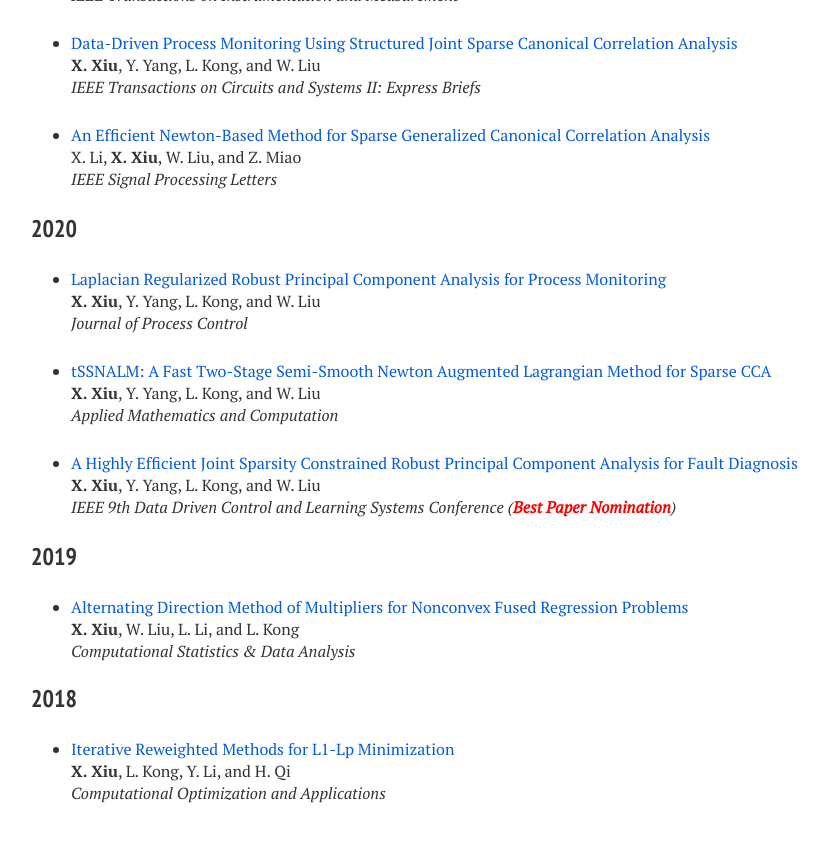
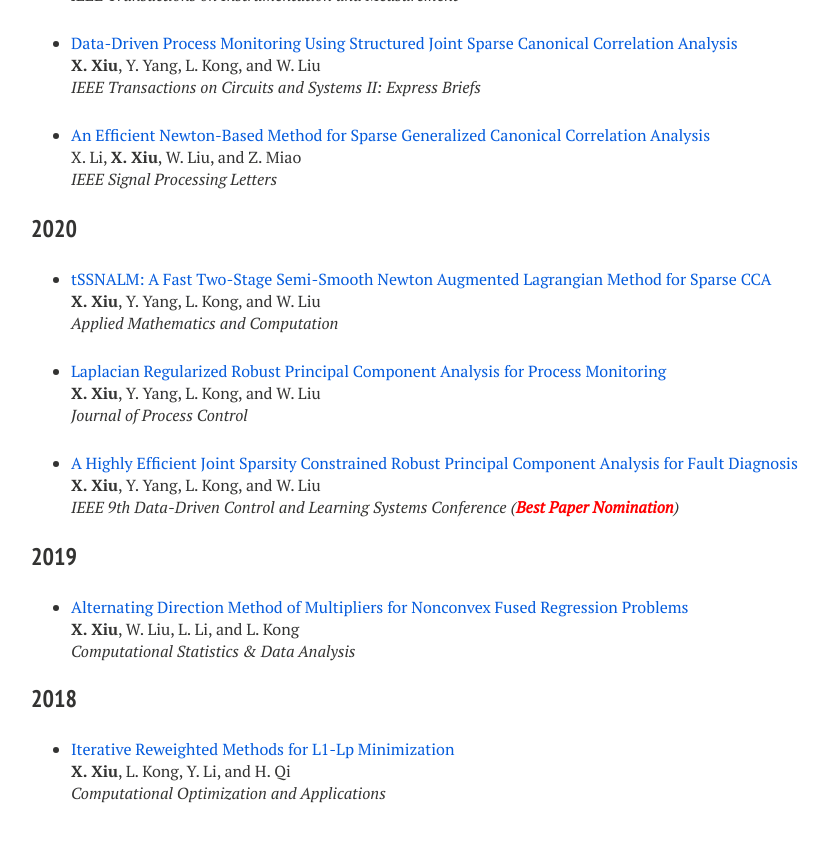
Before and after one commit to xianchaoxiu/xianchaoxiu.github.io, a Jekyll site: the page built from publications/index.md, in a window 1280 px wide and 900 px high, scrolled down 1728 px. Shown: the top 842 px of the window, without its empty margins (289-1117 px from the left). Built offline with Jekyll 4.4.1, drawn with Linux system fonts in a browser that asks for light colours; nearby versions of some CDN libraries; some of the changed text lies outside the part shown.

Commit message:
Update index.md

```diff
--- a/publications/index.md
+++ b/publications/index.md
@@ -48,14 +48,14 @@ Y. Zhu, <b>X. Xiu</b>, W. Liu, and C. Yin<br>
 <i>IEEE Transactions on Industrial Informatics</i><br>
 
 
+* <a href="https://ieeexplore.ieee.org/abstract/document/10050438" class="textlink" target="_blank">Learning Sparse Kernel CCA with Graph Priors for Nonlinear Process Monitoring</a><br>
+<b>X. Xiu</b> and Y. Li<br>
+<i>IEEE Sensors Journal</i><br>
+
+
 * <a href="https://ieeexplore.ieee.org/abstract/document/10252040" class="textlink" target="_blank">An Enhanced Regularized Clustering Method With Adaptive Spurious Connection Detection</a><br>
 H. Chen, L. Kong, W Qu, and <b>X. Xiu</b><br>
 <i>IEEE Signal Processing Letters</i><br>
-
-
-* <a href="https://ieeexplore.ieee.org/abstract/document/10050438" class="textlink" target="_blank">Learning Sparse Kernel CCA with Graph Priors for Nonlinear Process Monitoring</a><br>
-<b>X. Xiu</b> and Y. Li<br>
-<i>IEEE Sensors Journal</i><br>
 
 
 * <a href="https://ieeexplore.ieee.org/abstract/document/10091146" class="textlink" target="_blank">Learning High-Order Multi-View Representation by New Tensor Canonical Correlation Analysis</a><br>
@@ -113,19 +113,19 @@ X. Li, <b>X. Xiu</b>, W. Liu, and Z. Miao<br>
 
 ### 2020
 
+* <a href="https://www.sciencedirect.com/science/article/abs/pii/S0096300320302411" class="textlink" target="_blank">tSSNALM: A Fast Two-Stage Semi-Smooth Newton Augmented Lagrangian Method for Sparse CCA</a>  <br>
+<b>X. Xiu</b>, Y. Yang, L. Kong, and W. Liu<br>
+<i>Applied Mathematics and Computation</i><br>
+
+
 * <a href="https://www.sciencedirect.com/science/article/abs/pii/S095915242030247X" class="textlink" target="_blank">Laplacian Regularized Robust Principal Component Analysis for Process Monitoring</a>  <br>
 <b>X. Xiu</b>, Y. Yang, L. Kong, and W. Liu <br>
 <i>Journal of Process Control</i><br>
 
 
-* <a href="https://www.sciencedirect.com/science/article/abs/pii/S0096300320302411" class="textlink" target="_blank">tSSNALM: A Fast Two-Stage Semi-Smooth Newton Augmented Lagrangian Method for Sparse CCA</a>  <br>
-<b>X. Xiu</b>, Y. Yang, L. Kong, and W. Liu<br>
-<i>Applied Mathematics and Computation</i><br>
-
-
 * <a href="https://ieeexplore.ieee.org/abstract/document/9275063/" class="textlink" target="_blank">A Highly Efficient Joint Sparsity Constrained Robust Principal Component Analysis for Fault Diagnosis</a>  <br>
 <b>X. Xiu</b>, Y. Yang, L. Kong, and W. Liu<br>
-<i>IEEE 9th Data Driven Control and Learning Systems Conference (<font color='red'><b>Best Paper Nomination</b></font>)</i> <br>
+<i>IEEE 9th Data-Driven Control and Learning Systems Conference (<font color='red'><b>Best Paper Nomination</b></font>)</i> <br>
 
 
 
```
